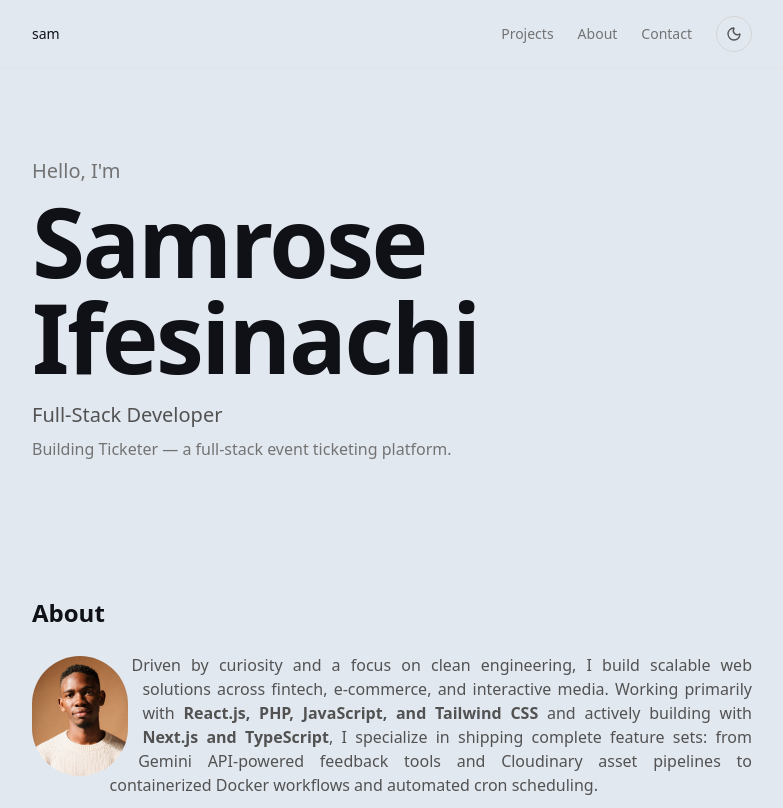
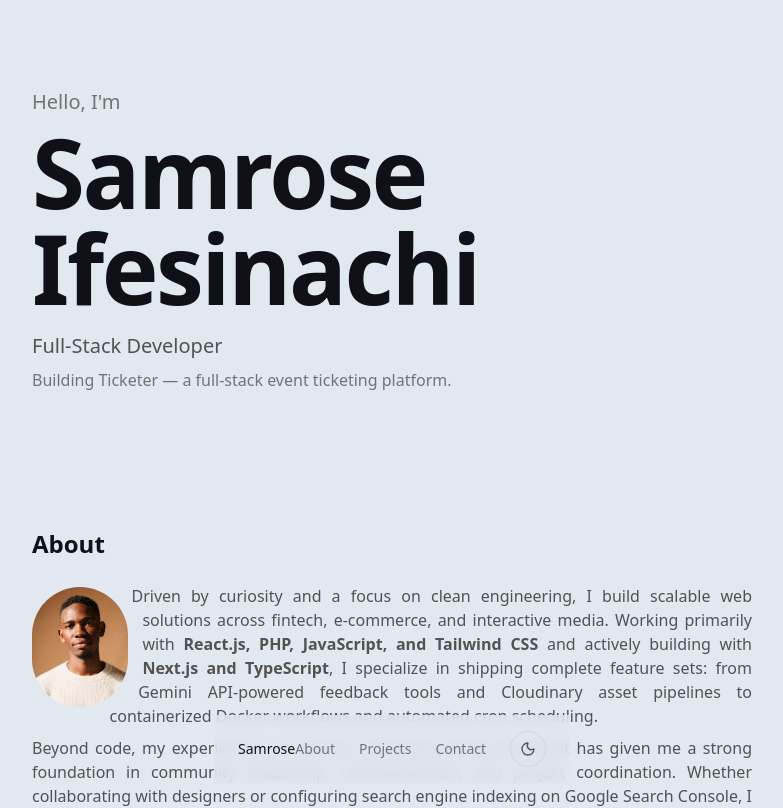
Before and after one commit to SamIfesi/portfolio, a Next.js app: page / in a window 1280 px wide. Shown: the top 808 px of the page, without its empty margins (248-1031 px from the left). Built offline with nearby package versions, Linux system fonts and the light colour scheme.

Commit message:
fix: correct navigation structure and update link label for consistency

```diff
--- a/src/components/nav.tsx
+++ b/src/components/nav.tsx
@@ -2,17 +2,17 @@ import Link from "next/link";
 import { ThemeToggle } from "@/components/theme-toggle";
 
 const links = [
+  { href: "#about", label: "About" },
   { href: "#projects", label: "Projects" },
-  { href: "#about", label: "About" },
   { href: "#contact", label: "Contact" },
 ];
 
 export function Nav() {
   return (
-    <header className="sticky top-0 z-10 border-b border-neutral-200 bg-background/80 backdrop-blur dark:border-neutral-800">
+    <nav className="fixed bottom-4 left-1/2 transform -translate-x-1/2 z-10 border-b border-neutral-200 bg-background/80 backdrop-blur dark:border-neutral-800">
       <div className="mx-auto flex max-w-3xl items-center justify-between px-6 py-4">
         <Link href="/" className="text-sm font-medium">
-          sam
+          Samrose
         </Link>
         <nav className="flex items-center gap-6">
           {links.map((link) => (
@@ -27,6 +27,6 @@ export function Nav() {
           <ThemeToggle />
         </nav>
       </div>
-    </header>
+    </nav>
   );
 }
```
